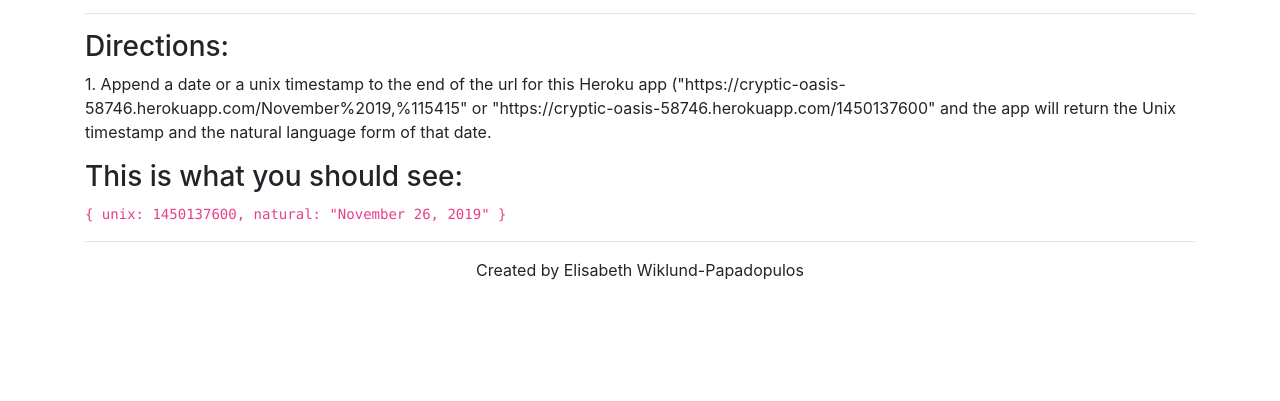
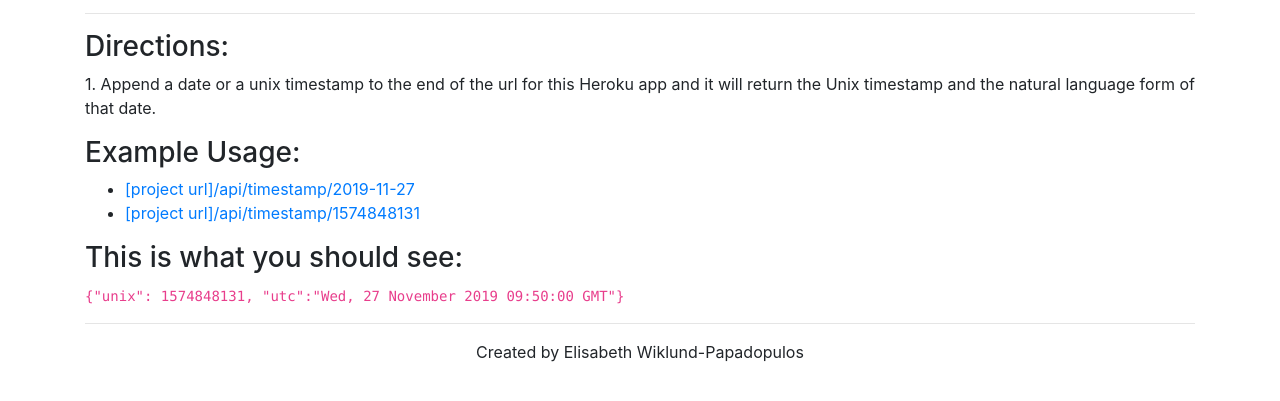
Before and after one commit to ewiklund/TimeStamp, a website: page index.html in a window 1280 px wide. Shown: the part 51-452 px from the top of the page. Drawn offline with nearby package versions, Linux system fonts and the light colour scheme.

Commit message:
Add files via upload
updated html

```diff
--- a/index.html
+++ b/index.html
@@ -18,16 +18,22 @@
 
     <h3>Directions:</h3>
     <blockquote>
-      <p>1. Append a date or a unix timestamp to the end of the url for this Heroku app ("https://cryptic-oasis-58746.herokuapp.com/November%2019,%115415" or "https://cryptic-oasis-58746.herokuapp.com/1450137600" and the app will return the Unix timestamp and the natural language form of that date.</p>
+      <p>1. Append a date or a unix timestamp to the end of the url for this Heroku app and it will return the Unix timestamp and the natural language form of that date.</p>
     </blockquote>
 
+    <h3>Example Usage:</h3>
+        <ul>
+          <li>
+            <a href="https://intense-taiga-28353.herokuapp.com/api/timestamp/2019-11-27">[project url]/api/timestamp/2019-11-27</a>
+          </li>
+          <li>
+            <a href="https://intense-taiga-28353.herokuapp.com/api/timestamp/1574848131">[project url]/api/timestamp/1574848131</a>
+          </li>
+        </ul>
 
     <h3>This is what you should see:</h3>
     <code>
-      {
-        unix: 1450137600,
-        natural: "November 26, 2019"
-      }
+      {"unix": 1574848131, "utc":"Wed, 27 November 2019 09:50:00 GMT"}
     </code>
 
     <br/>
```
